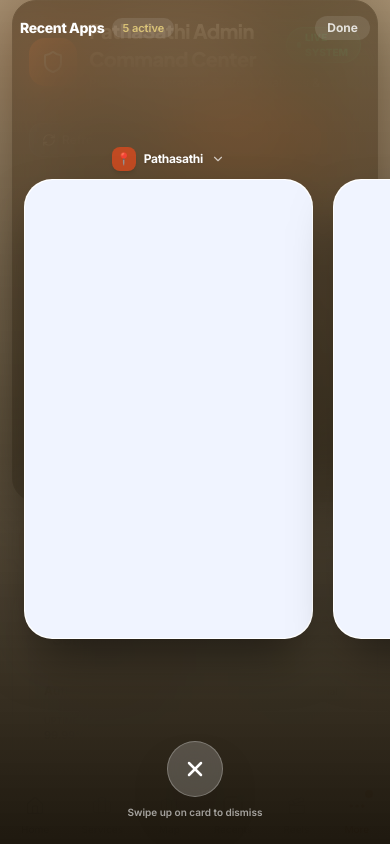
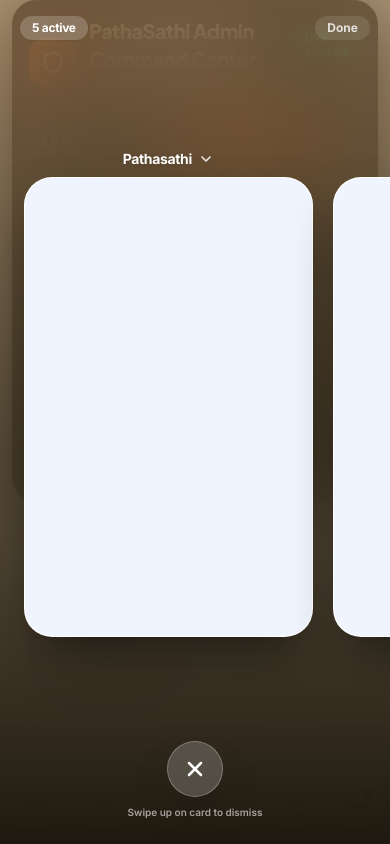
Before and after one commit to Zotish/Personal-project, a React (Vite) app: page /admin in a window 390 px wide. Both pictures are taken after a click on the button "Android Recent Apps Switcher". Shown: the top 844 px of the page. Built offline with nearby package versions, Linux system fonts and the light colour scheme.

Commit message:
Lift Job Details modal above mobile bottom navigation bar with exact spacing

```diff
--- a/src/app/components/mobile-multitab/AndroidRecentAppsSwitcher.tsx
+++ b/src/app/components/mobile-multitab/AndroidRecentAppsSwitcher.tsx
@@ -607,8 +607,7 @@ export function AndroidRecentAppsSwitcher() {
       {/* ── Top Header Bar ── */}
       <div className="w-full px-5 pt-4 pb-2 flex items-center justify-between text-white/90 safe-area-pt">
         <div className="flex items-center gap-2">
-          <span className="text-sm font-black tracking-tight text-white">Recent Apps</span>
-          <span className="text-[11px] text-amber-200/70 font-semibold bg-white/10 px-2.5 py-0.5 rounded-full">
+          <span className="text-xs text-white font-bold bg-white/20 px-3 py-1 rounded-full shadow-xs tracking-tight">
             {tasks.length} active
           </span>
         </div>
@@ -643,20 +642,16 @@ export function AndroidRecentAppsSwitcher() {
               onTouchMove={(e) => handleCardTouchMove(e, task.id)}
               onTouchEnd={() => handleCardTouchEnd(task.id)}
             >
-              {/* ── 1. App Header Title & Icon with Dropdown Chevron (Exact Vivo OS style) ── */}
+              {/* ── 1. App Header Title with Dropdown Chevron (No left icon, 1-word title) ── */}
               <div
                 onClick={() => switchTask(task.id)}
-                className="flex items-center gap-2 mb-2 px-1 text-white cursor-pointer active:scale-95 transition"
+                className="flex items-center gap-1.5 mb-2 px-1 text-white cursor-pointer active:scale-95 transition"
               >
-                {/* App Icon */}
-                <div className={`w-6 h-6 rounded-lg ${task.iconBg} flex items-center justify-center text-white text-xs shadow-md`}>
-                  {task.icon}
-                </div>
                 {/* App Name + Down Chevron */}
-                <span className="text-xs font-bold text-white tracking-tight drop-shadow-sm">
+                <span className="text-sm font-bold text-white tracking-tight drop-shadow-sm">
                   {task.title}
                 </span>
-                <ChevronDown className="w-3.5 h-3.5 text-white/70" />
+                <ChevronDown className="w-4 h-4 text-white/85 stroke-[2.5]" />
               </div>
 
               {/* ── 2. App Preview Card (Vivo Rounded Rect Deck) ── */}
--- a/src/app/context/MobileTabContext.tsx
+++ b/src/app/context/MobileTabContext.tsx
@@ -33,7 +33,7 @@ export const ANDROID_APP_REGISTRY: Record<string, {
     previewGradient: "from-[#C04A22]/20 via-slate-900/90 to-slate-950",
   },
   "/map": {
-    title: "Live GPS Map",
+    title: "Map",
     shortName: "Map",
     icon: "🗺️",
     iconBg: "bg-emerald-600",
@@ -42,7 +42,7 @@ export const ANDROID_APP_REGISTRY: Record<string, {
     previewGradient: "from-emerald-600/20 via-slate-900/90 to-slate-950",
   },
   "/services/jobs": {
-    title: "Jobs & Careers",
+    title: "Jobs",
     shortName: "Jobs",
     icon: "💼",
     iconBg: "bg-purple-600",
@@ -51,7 +51,7 @@ export const ANDROID_APP_REGISTRY: Record<string, {
     previewGradient: "from-purple-600/20 via-slate-900/90 to-slate-950",
   },
   "/orders": {
-    title: "My Orders",
+    title: "Orders",
     shortName: "Orders",
     icon: "🛍️",
     iconBg: "bg-orange-600",
@@ -60,7 +60,7 @@ export const ANDROID_APP_REGISTRY: Record<string, {
     previewGradient: "from-orange-600/20 via-slate-900/90 to-slate-950",
   },
   "/reels": {
-    title: "Immigrant Stories & Reels",
+    title: "Reels",
     shortName: "Reels",
     icon: "🎬",
     iconBg: "bg-pink-600",
@@ -69,8 +69,8 @@ export const ANDROID_APP_REGISTRY: Record<string, {
     previewGradient: "from-pink-600/20 via-slate-900/90 to-slate-950",
   },
   "/services/free-food": {
-    title: "Free Food & Pantries",
-    shortName: "Food Bank",
+    title: "Food",
+    shortName: "Food",
     icon: "🍲",
     iconBg: "bg-green-700",
     category: "Aid & Relief",
@@ -78,8 +78,8 @@ export const ANDROID_APP_REGISTRY: Record<string, {
     previewGradient: "from-green-700/20 via-slate-900/90 to-slate-950",
   },
   "/services/food-bank": {
-    title: "Free Food & Pantries",
-    shortName: "Food Bank",
+    title: "Food",
+    shortName: "Food",
     icon: "🥫",
     iconBg: "bg-green-700",
     category: "Aid & Relief",
@@ -87,7 +87,7 @@ export const ANDROID_APP_REGISTRY: Record<string, {
     previewGradient: "from-green-700/20 via-slate-900/90 to-slate-950",
   },
   "/services/housing": {
-    title: "Housing & Rooms",
+    title: "Housing",
     shortName: "Housing",
     icon: "🏡",
     iconBg: "bg-cyan-600",
@@ -96,8 +96,8 @@ export const ANDROID_APP_REGISTRY: Record<string, {
     previewGradient: "from-cyan-600/20 via-slate-900/90 to-slate-950",
   },
   "/services/legal": {
-    title: "Legal Aid & Asylum",
-    shortName: "Legal Aid",
+    title: "Legal",
+    shortName: "Legal",
     icon: "⚖️",
     iconBg: "bg-rose-600",
     category: "Legal",
@@ -105,7 +105,7 @@ export const ANDROID_APP_REGISTRY: Record<string, {
     previewGradient: "from-rose-600/20 via-slate-900/90 to-slate-950",
   },
   "/services/checklist": {
-    title: "Immigration Checklist",
+    title: "Checklist",
     shortName: "Checklist",
     icon: "📋",
     iconBg: "bg-amber-600",
@@ -114,7 +114,7 @@ export const ANDROID_APP_REGISTRY: Record<string, {
     previewGradient: "from-amber-600/20 via-slate-900/90 to-slate-950",
   },
   "/services/religion": {
-    title: "Places of Worship",
+    title: "Worship",
     shortName: "Worship",
     icon: "🕌",
     iconBg: "bg-amber-600",
@@ -123,7 +123,7 @@ export const ANDROID_APP_REGISTRY: Record<string, {
     previewGradient: "from-amber-600/20 via-slate-900/90 to-slate-950",
   },
   "/services/religious": {
-    title: "Places of Worship",
+    title: "Worship",
     shortName: "Worship",
     icon: "🕌",
     iconBg: "bg-amber-600",
@@ -132,8 +132,8 @@ export const ANDROID_APP_REGISTRY: Record<string, {
     previewGradient: "from-amber-600/20 via-slate-900/90 to-slate-950",
   },
   "/services/schools": {
-    title: "Schools & ESL Classes",
-    shortName: "Education",
+    title: "Schools",
+    shortName: "Schools",
     icon: "🎓",
     iconBg: "bg-violet-600",
     category: "Education",
@@ -141,7 +141,7 @@ export const ANDROID_APP_REGISTRY: Record<string, {
     previewGradient: "from-violet-600/20 via-slate-900/90 to-slate-950",
   },
   "/services/hospitals": {
-    title: "Healthcare & Free Clinics",
+    title: "Health",
     shortName: "Health",
     icon: "🏥",
     iconBg: "bg-red-600",
@@ -150,7 +150,7 @@ export const ANDROID_APP_REGISTRY: Record<string, {
     previewGradient: "from-red-600/20 via-slate-900/90 to-slate-950",
   },
   "/services/food": {
-    title: "Halal & Ethnic Grocery",
+    title: "Groceries",
     shortName: "Groceries",
     icon: "🛒",
     iconBg: "bg-yellow-600",
@@ -159,7 +159,7 @@ export const ANDROID_APP_REGISTRY: Record<string, {
     previewGradient: "from-yellow-600/20 via-slate-900/90 to-slate-950",
   },
   "/services/embassy": {
-    title: "Embassy & Consulates",
+    title: "Embassy",
     shortName: "Embassy",
     icon: "🏛️",
     iconBg: "bg-slate-700",
@@ -168,7 +168,7 @@ export const ANDROID_APP_REGISTRY: Record<string, {
     previewGradient: "from-slate-700/20 via-slate-900/90 to-slate-950",
   },
   "/services": {
-    title: "Services Hub",
+    title: "Services",
     shortName: "Services",
     icon: "⚡",
     iconBg: "bg-amber-500",
@@ -177,7 +177,7 @@ export const ANDROID_APP_REGISTRY: Record<string, {
     previewGradient: "from-amber-500/20 via-slate-900/90 to-slate-950",
   },
   "/messages": {
-    title: "Direct Messages",
+    title: "Messages",
     shortName: "Messages",
     icon: "💬",
     iconBg: "bg-teal-600",
@@ -186,7 +186,7 @@ export const ANDROID_APP_REGISTRY: Record<string, {
     previewGradient: "from-teal-600/20 via-slate-900/90 to-slate-950",
   },
   "/explore": {
-    title: "Explore Search",
+    title: "Explore",
     shortName: "Explore",
     icon: "🔍",
     iconBg: "bg-sky-600",
@@ -195,7 +195,7 @@ export const ANDROID_APP_REGISTRY: Record<string, {
     previewGradient: "from-sky-600/20 via-slate-900/90 to-slate-950",
   },
   "/communities": {
-    title: "Diaspora Communities",
+    title: "Communities",
     shortName: "Communities",
     icon: "👥",
     iconBg: "bg-indigo-600",
@@ -204,7 +204,7 @@ export const ANDROID_APP_REGISTRY: Record<string, {
     previewGradient: "from-indigo-600/20 via-slate-900/90 to-slate-950",
   },
   "/qa": {
-    title: "Q&A Forum",
+    title: "Q&A",
     shortName: "Q&A",
     icon: "❓",
     iconBg: "bg-emerald-700",
@@ -213,7 +213,7 @@ export const ANDROID_APP_REGISTRY: Record<string, {
     previewGradient: "from-emerald-700/20 via-slate-900/90 to-slate-950",
   },
   "/saved": {
-    title: "Saved Resources",
+    title: "Saved",
     shortName: "Saved",
     icon: "🔖",
     iconBg: "bg-yellow-600",
@@ -222,7 +222,7 @@ export const ANDROID_APP_REGISTRY: Record<string, {
     previewGradient: "from-yellow-600/20 via-slate-900/90 to-slate-950",
   },
   "/profile": {
-    title: "User Profile",
+    title: "Profile",
     shortName: "Profile",
     icon: "👤",
     iconBg: "bg-slate-700",
@@ -231,8 +231,8 @@ export const ANDROID_APP_REGISTRY: Record<string, {
     previewGradient: "from-slate-700/20 via-slate-900/90 to-slate-950",
   },
   "/more": {
-    title: "All Features Menu",
-    shortName: "All Apps",
+    title: "Menu",
+    shortName: "Menu",
     icon: "✨",
     iconBg: "bg-slate-800",
     category: "System",
@@ -247,10 +247,11 @@ export function getTaskMeta(pathname: string) {
   if (matchKey) return ANDROID_APP_REGISTRY[matchKey];
 
   const clean = pathname.replace("/", "").replace(/-/g, " ") || "Home";
-  const capitalized = clean.charAt(0).toUpperCase() + clean.slice(1);
+  const oneWord = clean.trim().split(" ")[0] || "Home";
+  const capitalized = oneWord.charAt(0).toUpperCase() + oneWord.slice(1);
   return {
     title: capitalized,
-    shortName: capitalized.split(" ")[0],
+    shortName: capitalized,
     icon: "📱",
     iconBg: "bg-indigo-600",
     category: "App",
--- a/src/app/pages/HomeFeed.tsx
+++ b/src/app/pages/HomeFeed.tsx
@@ -1493,18 +1493,22 @@ export function HomeFeed() {
     }>
       {/* Mobile-only header — hidden on desktop (sidebar handles nav) */}
       <div className="lg:hidden sticky top-0 z-30 bg-white/90 backdrop-blur-md border-b border-border px-4 py-3 flex items-center justify-between">
-        <div
+        <button
+          type="button"
           onClick={() => navigate("/profile")}
-          className="w-8 h-8 rounded-full bg-slate-200 border border-slate-300/60 flex items-center justify-center text-slate-500 flex-shrink-0 shadow-2xs cursor-pointer active:scale-95 transition"
+          className="w-8 h-8 rounded-full bg-slate-100 hover:bg-slate-200 border border-slate-300/80 flex items-center justify-center text-slate-600 flex-shrink-0 shadow-2xs cursor-pointer active:scale-95 transition-all focus:outline-hidden"
           title="My Profile"
+          aria-label="Go to My Profile"
         >
-          <User className="w-4.5 h-4.5 text-slate-500" />
-        </div>
+          <User className="w-4.5 h-4.5 text-slate-600" />
+        </button>
         <Logo size="sm" onClick={() => navigate("/feed")} />
         <button
+          type="button"
           onClick={() => navigate("/notifications")}
-          className="w-8 h-8 flex items-center justify-center rounded-full hover:bg-secondary text-slate-600 hover:text-[#8C3015] active:scale-95 transition cursor-pointer group"
+          className="w-8 h-8 flex items-center justify-center rounded-full hover:bg-secondary text-slate-600 hover:text-[#8C3015] active:scale-95 transition cursor-pointer group focus:outline-hidden"
           title="Notifications"
+          aria-label="Go to Notifications"
         >
           <Bell className="w-5 h-5 text-slate-600 group-hover:text-[#8C3015] transition-colors" />
         </button>
```
